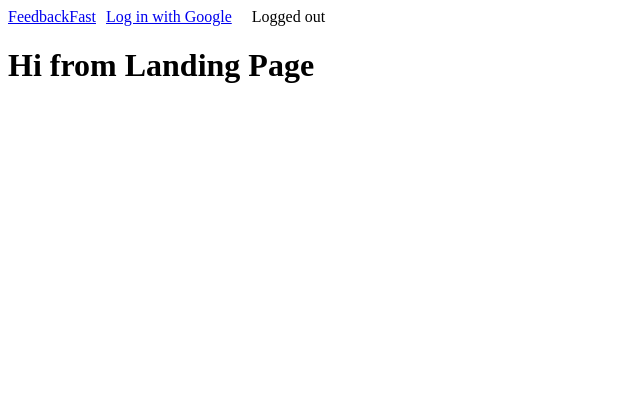
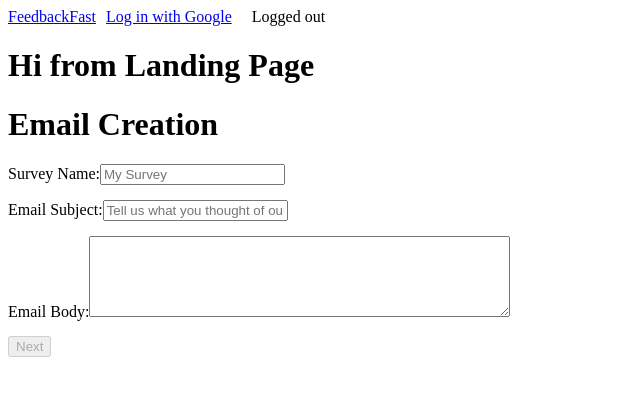
Before and after one commit to BLBaylis/feedback-fast, a React (Create React App) app in the folder client/: page / in a window 1280 px wide. Shown: the top 396 px of the page, without its empty margins (0-640 px from the left). Built offline with nearby package versions, Linux system fonts and the light colour scheme; no server answers.

Commit message:
added survey form

```diff
--- a/client/package.json
+++ b/client/package.json
@@ -24,6 +24,7 @@
     ]
   },
   "dependencies": {
+    "formik": "^1.5.8",
     "http-proxy-middleware": "^0.19.1",
     "react": "^16.8.6",
     "react-dom": "^16.8.6",
@@ -32,7 +33,8 @@
     "react-scripts": "3.0.1",
     "react-stripe-checkout": "^2.6.3",
     "redux": "^4.0.4",
-    "redux-thunk": "^2.3.0"
+    "redux-thunk": "^2.3.0",
+    "yup": "^0.27.0"
   },
   "devDependencies": {
     "eslint-config-airbnb": "^17.1.1",
--- a/client/src/components/App.js
+++ b/client/src/components/App.js
@@ -3,8 +3,16 @@ import { BrowserRouter, Route } from 'react-router-dom';
 import { connect } from 'react-redux';
 import { fetchUser } from '../actions';
 import Header from './Header';
+import Survey from './survey/Survey.js';
 
-const LandingPage = () => <h1>Hi from Landing Page</h1>;
+const LandingPage = () => {
+  return (
+    <div>
+      <h1>Hi from Landing Page</h1>
+      <Survey />
+    </div>
+  );
+};
 const Dashboard = () => <h1>Hi from Dashboard</h1>;
 const dummyComp3 = () => <h1>Hi from 3</h1>;
 const dummyComp4 = () => <h1>Hi from 4</h1>;
--- a/client/src/components/Header.js
+++ b/client/src/components/Header.js
@@ -38,7 +38,7 @@ class Header extends Component {
   }
 
   testSurveys = async () => {
-    const res = await fetch('/api/surveys', {
+    await fetch('/api/surveys', {
       method: 'POST',
       headers: {
         Accept: 'application/json',
--- /dev/null
+++ b/client/src/components/survey/EmailCreation.js
@@ -0,0 +1,51 @@
+import React from 'react';
+import { Field, ErrorMessage } from 'formik';
+
+const labelStyle = {
+  display: 'block',
+  margin: '15px auto'
+};
+
+class EmailCreation extends React.Component {
+  render() {
+    const { updatePageStatus, checkFieldIsValidated, formProps } = this.props;
+    return (
+      <React.Fragment>
+        <h1>Email Creation</h1>
+        <label htmlFor="surveyTitle" style={labelStyle}>
+          Survey Name:
+          <Field type="text" name="surveyName" placeholder="My Survey" />
+        </label>
+        <ErrorMessage name="surveyName" />
+        <label htmlFor="surveySubject" style={labelStyle}>
+          Email Subject:
+          <Field
+            type="text"
+            name="surveySubject"
+            placeholder="Tell us what you thought of our new feature!"
+          />
+        </label>
+        <ErrorMessage name="surveySubject" />
+        <label htmlFor="surveyBody" style={labelStyle}>
+          Email Body:
+          <Field component="textarea" name="surveyBody" rows="5" cols="50" />
+        </label>
+        <ErrorMessage name="surveyBody" />
+        <button
+          type="button"
+          onClick={() => updatePageStatus('emailCreation')}
+          disabled={
+            formProps.isValidating ||
+            !checkFieldIsValidated('surveyName', formProps) ||
+            !checkFieldIsValidated('surveySubject', formProps) ||
+            !checkFieldIsValidated('surveyBody', formProps)
+          }
+        >
+          Next
+        </button>
+      </React.Fragment>
+    );
+  }
+}
+
+export default EmailCreation;
--- /dev/null
+++ b/client/src/components/survey/EmailRecipients.js
@@ -0,0 +1,51 @@
+import React from 'react';
+import { Field, ErrorMessage } from 'formik';
+import emailValidator from '../../utils/emailValidator';
+
+const recipientsValidation = emails => {
+  if (!emails) {
+    return 'This field is required';
+  }
+  const { invalidEmails } = emailValidator(emails);
+  if (invalidEmails.length > 0) {
+    return `The following emails are invalid: ${invalidEmails.join(', ')}`;
+  }
+};
+
+const EmailRecipients = ({
+  checkFieldIsValidated,
+  updatePageStatus,
+  formProps
+}) => {
+  console.log(formProps);
+  return (
+    <React.Fragment>
+      <h1>EmailRecipients</h1>
+      <p>Enter a list of recipient email addresses separated by commas!</p>
+      <label htmlFor="surveyRecipients">
+        Recipients:
+        <Field
+          validate={recipientsValidation}
+          component="textarea"
+          placeholder="recipient1@email.com, recipient2@email.com, recipient3@email.com"
+          name="surveyRecipients"
+          rows="15"
+          cols="50"
+        />
+      </label>
+      <ErrorMessage name="surveyRecipients" />
+      <button
+        type="button"
+        onClick={() => updatePageStatus('recipients')}
+        disabled={
+          formProps.isValidating ||
+          !checkFieldIsValidated('surveyRecipients', formProps)
+        }
+      >
+        Next
+      </button>
+    </React.Fragment>
+  );
+};
+
+export default EmailRecipients;
--- /dev/null
+++ b/client/src/components/survey/Review.js
@@ -0,0 +1,26 @@
+import React from 'react';
+
+const Review = ({ formProps }) => {
+  const {
+    surveyName,
+    surveySubject,
+    surveyBody,
+    surveyRecipients
+  } = formProps.values;
+  console.log(formProps);
+  return (
+    <React.Fragment>
+      <h1>Review</h1>
+      <div>Survey Name</div>
+      <div>{surveyName}</div>
+      <div>Subject</div>
+      <div>{surveySubject}</div>
+      <div>Body</div>
+      <div>{surveyBody}</div>
+      <div>Recipients</div>
+      <div>{surveyRecipients}</div>
+    </React.Fragment>
+  );
+};
+
+export default Review;
--- /dev/null
+++ b/client/src/components/survey/Survey.js
@@ -0,0 +1,89 @@
+import React from 'react';
+import { Formik, Form } from 'formik';
+import * as yup from 'yup';
+import EmailCreation from './EmailCreation';
+import EmailRecipients from './EmailRecipients';
+import Review from './Review';
+
+class Survey extends React.Component {
+  state = {
+    emailCreationDone: false,
+    recipientsDone: false
+  };
+
+  updatePageStatus = pageName => {
+    this.setState(prevState => ({
+      [`${pageName}Done`]: !prevState[`${pageName}Done`]
+    }));
+  };
+
+  onSubmit = (values, { setSubmitting }) => {
+    console.log('submitted!', values);
+    setSubmitting(false);
+  };
+
+  checkFieldIsValidated = (fieldName, formProps) => {
+    const { errors, touched } = formProps;
+    return touched[fieldName] === true && errors[fieldName] === undefined;
+  };
+
+  validationSchema = () => {
+    return yup.object().shape({
+      surveyName: yup
+        .string()
+        .max(30, 'Max 30 characters')
+        .required('This field is required'),
+      surveySubject: yup
+        .string()
+        .max(30, 'Max 30 characters')
+        .required('This field is required'),
+      surveyBody: yup.string().required('This field is required'),
+      surveyRecipients: yup.string().required('This field is required')
+    });
+  };
+
+  render() {
+    console.log(this.state);
+    return (
+      <Formik
+        initialValues={{
+          surveyName: '',
+          surveySubject: '',
+          surveyBody: '',
+          surveyRecipients: ''
+        }}
+        onSubmit={this.onSubmit}
+        validationSchema={this.validationSchema}
+      >
+        {formProps => {
+          return (
+            <Form>
+              {!this.state.emailCreationDone && (
+                <EmailCreation
+                  formProps={formProps}
+                  updatePageStatus={this.updatePageStatus}
+                  checkFieldIsValidated={this.checkFieldIsValidated}
+                />
+              )}
+              {this.state.emailCreationDone && !this.state.recipientsDone && (
+                <EmailRecipients
+                  formProps={formProps}
+                  updatePageStatus={this.updatePageStatus}
+                  checkFieldIsValidated={this.checkFieldIsValidated}
+                />
+              )}
+              {this.state.emailCreationDone && this.state.recipientsDone && (
+                <Review
+                  formProps={formProps}
+                  updatePageStatus={this.updatePageStatus}
+                />
+              )}
+            </Form>
+          );
+        }}
+      </Formik>
+    );
+  }
+}
+
+export default Survey;
--- /dev/null
+++ b/client/src/utils/emailValidator.js
@@ -0,0 +1,9 @@
+module.exports = emails => {
+  const regex = /^(([^<>()[\]\\.,;:\s@"]+(\.[^<>()[\]\\.,;:\s@"]+)*)|(".+"))@((\[[0-9]{1,3}\.[0-9]{1,3}\.[0-9]{1,3}\.[0-9]{1,3}])|(([a-zA-Z\-0-9]+\.)+[a-zA-Z]{2,}))$/;
+  const formattedEmails = emails.split(',').map(email => email.trim());
+  const invalidEmails = formattedEmails.filter(
+    email => regex.test(email) === false
+  );
+  const validEmails = formattedEmails.filter(email => regex.test(email));
+  return { validEmails, invalidEmails };
+};
```
Also changed, not shown: 1 other file (tests, documents, lock files or other folders).
